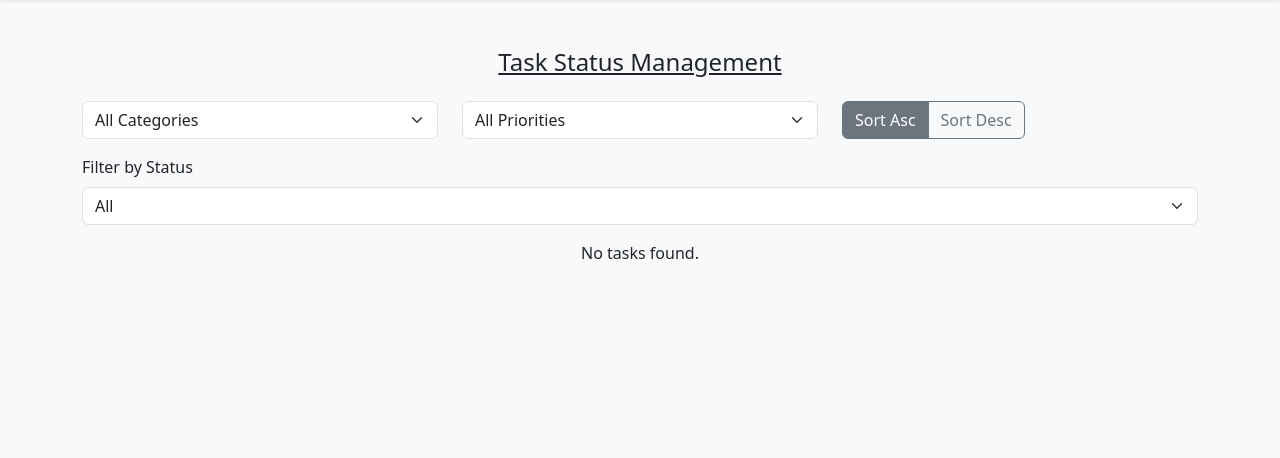
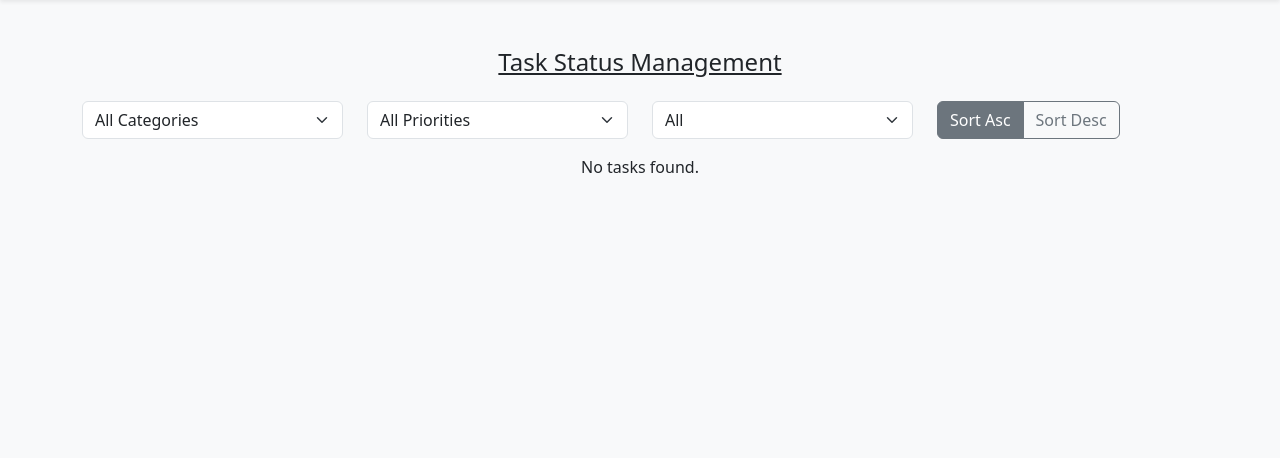
Before and after one commit to MingK5/ToDoApp, a PHP site: page /ToDoApp/status in a window 1280 px wide. Shown: the part 56-514 px from the top of the page. Run offline with PHP 8.4, Linux system fonts and the light colour scheme; the visitor is signed in with stand-in values (Sample User, id 1); data that the repository does not hold is empty.

Commit message:
Edit Task Status

```diff
--- a/tasks/status.php
+++ b/tasks/status.php
@@ -149,9 +149,9 @@ include __DIR__ . '/../includes/header.php';
 <div class="container mt-4">
   <h4 class="text-center text-decoration-underline mb-4">Task Status Management</h4>
 
-  <!-- Filters -->
-  <div class="row mb-3">
-    <div class="col-md-4">
+  <!-- Filters on the same line -->
+  <div class="row mb-3 align-items-center">
+    <div class="col-md-3">
       <select class="form-select" name="category" onchange="this.form.submit()" form="filterForm">
         <option value="">All Categories</option>
         <?php foreach ($categories as $category): ?>
@@ -161,7 +161,7 @@ include __DIR__ . '/../includes/header.php';
         <?php endforeach; ?>
       </select>
     </div>
-    <div class="col-md-4">
+    <div class="col-md-3">
       <select class="form-select" name="priority" onchange="this.form.submit()" form="filterForm">
         <option value="">All Priorities</option>
         <?php foreach ($priorities as $priority): ?>
@@ -171,7 +171,17 @@ include __DIR__ . '/../includes/header.php';
         <?php endforeach; ?>
       </select>
     </div>
-    <div class="col-md-4">
+    <div class="col-md-3">
+      <select class="form-select" name="status" onchange="this.form.submit()" form="filterForm">
+        <option value="">All Status</option>
+        <?php foreach ($valid_statuses as $filter): ?>
+          <option value="<?= htmlspecialchars($filter) ?>" <?= $status_filter === $filter ? 'selected' : '' ?>>
+            <?= htmlspecialchars($filter) ?>
+          </option>
+        <?php endforeach; ?>
+      </select>
+    </div>
+    <div class="col-md-3">
       <div class="btn-group">
         <a href="?page=<?= $page ?>&category=<?= urlencode($categoryFilter) ?>&priority=<?= urlencode($priorityFilter) ?>&status=<?= urlencode($status_filter) ?>&sort=asc"
            class="btn btn-outline-secondary <?= $sortOrder === 'asc' ? 'active' : '' ?>">Sort Asc</a>
@@ -180,27 +190,20 @@ include __DIR__ . '/../includes/header.php';
       </div>
     </div>
   </div>
-  <div class="mb-3">
-    <label for="statusFilter" class="form-label">Filter by Status</label>
-    <select id="statusFilter" class="form-select" onchange="window.location.href='?status=' + encodeURIComponent(this.value) + '&category=<?= urlencode($categoryFilter) ?>&priority=<?= urlencode($priorityFilter) ?>&sort=<?= $sortOrder ?>&page=<?= $page ?>'">
-      <?php foreach ($valid_statuses as $filter): ?>
-        <option value="<?= htmlspecialchars($filter) ?>" <?= $status_filter === $filter ? 'selected' : '' ?>>
-          <?= htmlspecialchars($filter) ?>
-        </option>
-      <?php endforeach; ?>
-    </select>
-  </div>
   <form id="filterForm" method="get" style="display: none;">
     <input type="hidden" name="page" value="<?= $page ?>">
-    <input type="hidden" name="status" value="<?= $status_filter ?>">
   </form>
 
   <?php if (empty($tasksByDate)): ?>
     <p class="text-center">No tasks found.</p>
   <?php else: ?>
     <?php foreach ($dates as $date): ?>
-      <h5 class="mt-4"><?= date('F j, Y', strtotime($date)) ?></h5>
-      <table class="table table-hover mb-4">
+      <div class="card mb-3" style="border: 1px solid #dee2e6;">
+        <div class="card-header" style="background-color: #2F4F4F; color: white; padding: 0.5rem 1rem;">
+          <?= date('F j, Y', strtotime($date)) ?>
+        </div>
+        <div class="card-body p-0">
+          <table class="table table-hover mb-0">
             <thead class="table-light">
               <tr>
                 <th>Title</th>
@@ -247,6 +250,8 @@ include __DIR__ . '/../includes/header.php';
               <?php endforeach; ?>
             </tbody>
           </table>
+        </div>
+      </div>
     <?php endforeach; ?>
 
     <!-- Pagination -->
```
Lines whose indentation alone changed are shown as unchanged.
